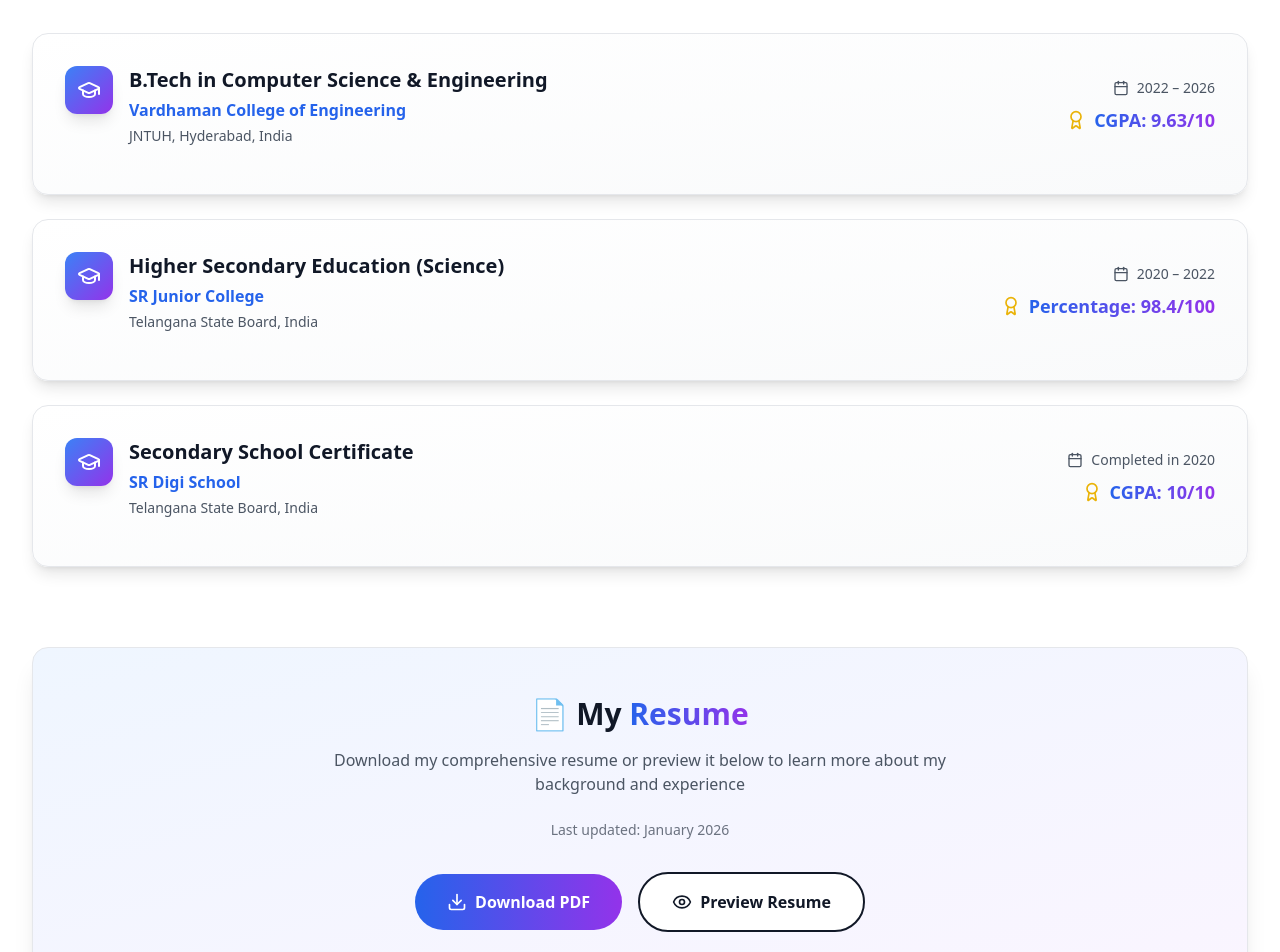
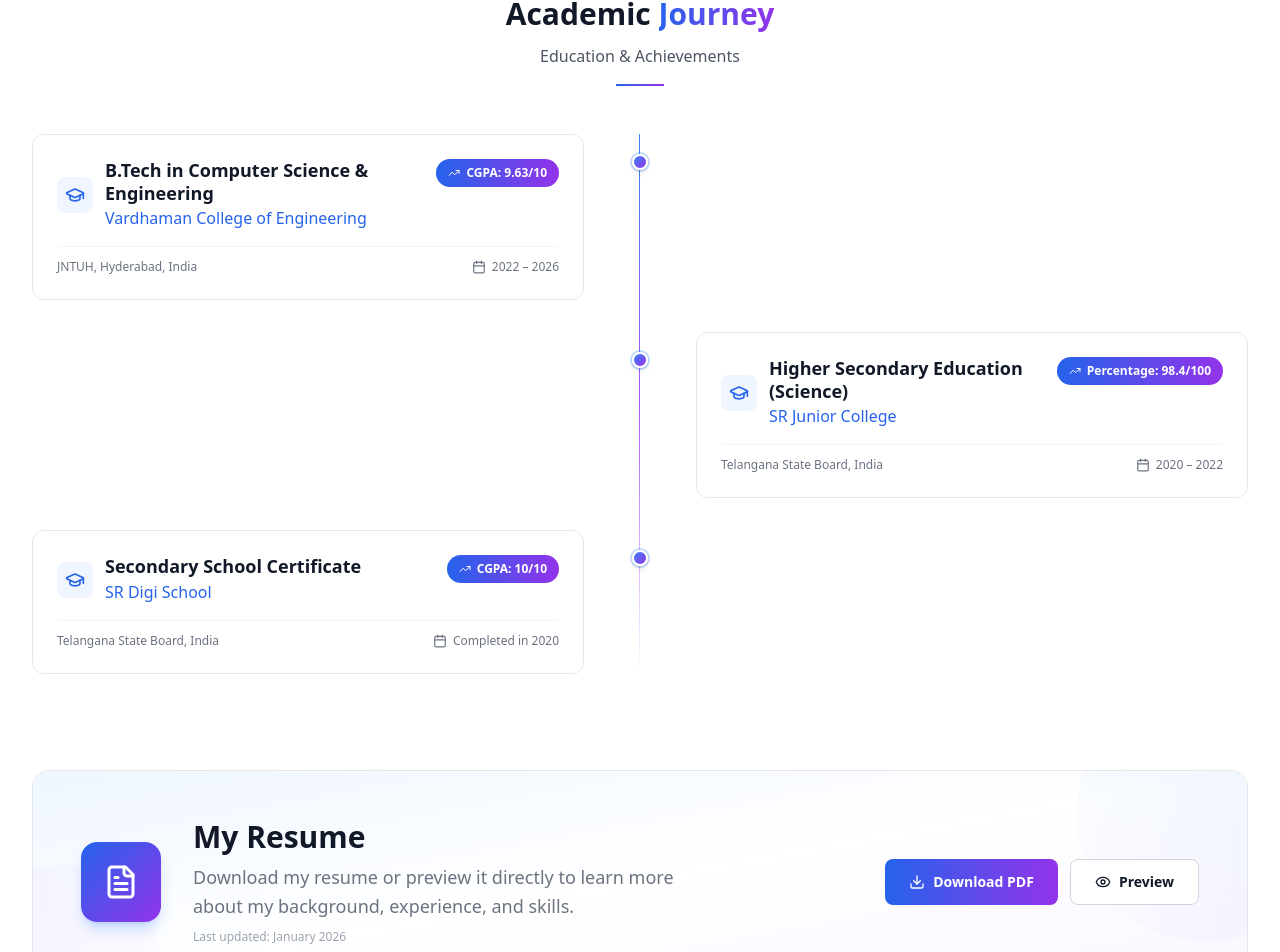
Before and after one commit to AjayKumbham/portfolio, a React (Vite) app: page /about in a window 1280 px wide. Shown: the part 1398-2350 px from the top of the page. Built offline with nearby package versions, Linux system fonts and the light colour scheme.

Commit message:
feat: redesign about page with professional academic timeline and resume layouts

```diff
--- a/src/pages/About.tsx
+++ b/src/pages/About.tsx
@@ -4,7 +4,7 @@
 import { personalInfo } from '../data/personal';
 import { educationData } from '../data/education';
 import { resumeData } from '../data/resume';
-import { X, Download, Eye, GraduationCap, Calendar, Award } from 'lucide-react';
+import { X, Download, Eye, GraduationCap, Calendar, TrendingUp, FileText } from 'lucide-react';
 
 const About: React.FC = () => {
   const [showResumeModal, setShowResumeModal] = useState(false);
@@ -21,17 +21,19 @@
   return (
     <div className="min-h-screen bg-white dark:bg-gray-900 py-20">
       <div className="max-w-7xl mx-auto px-4 sm:px-6 lg:px-8">
+
         {/* Header */}
         <div className="text-center mb-16">
           <h1 className="text-4xl lg:text-6xl font-bold text-gray-900 dark:text-white mb-6">
             About <span className="bg-gradient-to-r from-blue-600 to-purple-600 bg-clip-text text-transparent">Me</span>
           </h1>
-          <p className="text-xl text-gray-600 dark:text-gray-300 max-w-3xl mx-auto">
+          <p className="text-xl text-gray-600 dark:text-gray-300 max-w-3xl mx-auto leading-relaxed">
             {aboutData.intro}
           </p>
         </div>
 
-        <div className="grid grid-cols-1 lg:grid-cols-2 gap-16 items-center mb-20">
+        {/* Profile + Description */}
+        <div className="grid grid-cols-1 lg:grid-cols-2 gap-16 items-center mb-24">
           {/* Image */}
           <div className="order-2 lg:order-1">
             <div className="relative">
@@ -45,7 +47,7 @@
           </div>
 
           {/* Content */}
-          <div className="order-1 lg:order-2 space-y-6">
+          <div className="order-1 lg:order-2 space-y-8">
             <p className="text-lg text-gray-600 dark:text-gray-300 leading-relaxed">
               {aboutData.description}
             </p>
@@ -65,10 +67,13 @@
         </div>
 
         {/* Passions */}
-        <div className="mb-20">
-          <h2 className="text-3xl font-bold text-gray-900 dark:text-white mb-8 text-center">
+        <div className="mb-24">
+          <div className="text-center mb-12">
+            <h2 className="text-3xl font-bold text-gray-900 dark:text-white mb-3">
               What I'm <span className="bg-gradient-to-r from-blue-600 to-purple-600 bg-clip-text text-transparent">Passionate</span> About
             </h2>
+            <div className="w-12 h-0.5 bg-gradient-to-r from-blue-600 to-purple-600 mx-auto mt-4"></div>
+          </div>
 
           <div className="grid grid-cols-1 md:grid-cols-2 lg:grid-cols-4 gap-8">
             {aboutData.passions.map((passion, index) => (
@@ -87,93 +92,130 @@
           </div>
         </div>
 
-        {/* Education Section */}
-        <div className="mb-20">
+        {/* Academic Journey */}
+        <div className="mb-24">
           <div className="text-center mb-12">
-            <h2 className="text-3xl font-bold text-gray-900 dark:text-white mb-4">
+            <h2 className="text-3xl font-bold text-gray-900 dark:text-white mb-3">
               Academic <span className="bg-gradient-to-r from-blue-600 to-purple-600 bg-clip-text text-transparent">Journey</span>
             </h2>
-            <p className="text-gray-600 dark:text-gray-300 max-w-2xl mx-auto">
-              My educational background and academic achievements
-            </p>
+            <p className="text-gray-600 dark:text-gray-400 text-base mt-2">Education & Achievements</p>
+            <div className="w-12 h-0.5 bg-gradient-to-r from-blue-600 to-purple-600 mx-auto mt-4"></div>
           </div>
 
-          <div className="space-y-6">
-            {educationData.map((edu) => (
+          {/* Timeline */}
+          <div className="relative">
+            {/* Vertical line */}
+            <div className="absolute left-6 md:left-1/2 top-0 bottom-0 w-px bg-gradient-to-b from-blue-500 via-purple-500 to-transparent transform md:-translate-x-px hidden md:block"></div>
+
+            <div className="space-y-8">
+              {educationData.map((edu, index) => (
                 <div
                   key={edu.id}
-                className="group bg-gradient-to-br from-white to-gray-50 dark:from-gray-800 dark:to-gray-900 rounded-2xl shadow-lg hover:shadow-xl transition-all duration-300 border border-gray-200 dark:border-gray-700 overflow-hidden"
+                  className={`relative flex flex-col md:flex-row gap-8 ${index % 2 === 0 ? 'md:flex-row' : 'md:flex-row-reverse'}`}
                 >
-                <div className="p-6 md:p-8">
-                  <div className="flex flex-col md:flex-row md:items-center md:justify-between gap-4 mb-4">
-                    <div className="flex items-start gap-4">
-                      <div className="p-3 bg-gradient-to-br from-blue-500 to-purple-600 rounded-xl shadow-lg group-hover:scale-110 transition-transform duration-300">
-                        <GraduationCap className="w-6 h-6 text-white" />
+                  {/* Content Card */}
+                  <div className="flex-1">
+                    <div className="group bg-white dark:bg-gray-800 border border-gray-200 dark:border-gray-700 rounded-xl p-6 hover:border-blue-500 dark:hover:border-blue-500 hover:shadow-lg hover:shadow-blue-500/10 transition-all duration-300">
+                      {/* Top row */}
+                      <div className="flex items-start justify-between gap-4 mb-4">
+                        <div className="flex items-center gap-3">
+                          <div className="p-2 bg-blue-50 dark:bg-blue-900/30 rounded-lg flex-shrink-0">
+                            <GraduationCap className="w-5 h-5 text-blue-600 dark:text-blue-400" />
                           </div>
                           <div>
-                        <h3 className="text-xl font-bold text-gray-900 dark:text-white mb-1">
+                            <h3 className="text-lg font-bold text-gray-900 dark:text-white leading-tight">
                               {edu.qualification}
                             </h3>
-                        <p className="text-blue-600 dark:text-blue-400 font-semibold">
+                            <p className="text-blue-600 dark:text-blue-400 text-base font-medium mt-0.5">
                               {edu.institution}
-                        </p>
-                        <p className="text-sm text-gray-600 dark:text-gray-400 mt-1">
-                          {edu.university}
                             </p>
                           </div>
                         </div>
 
-                    <div className="flex flex-col items-start md:items-end gap-2">
-                      <div className="flex items-center gap-2 text-gray-600 dark:text-gray-300">
-                        <Calendar className="w-4 h-4" />
-                        <span className="text-sm font-medium">{edu.duration}</span>
-                      </div>
-                      <div className="flex items-center gap-2">
-                        <Award className="w-5 h-5 text-yellow-500" />
-                        <span className="text-lg font-bold bg-gradient-to-r from-blue-600 to-purple-600 bg-clip-text text-transparent">
+                        {/* Score Badge */}
+                        <div className="flex-shrink-0">
+                          <span className="inline-flex items-center gap-1.5 px-3 py-1.5 bg-gradient-to-r from-blue-600 to-purple-600 text-white text-xs font-bold rounded-full whitespace-nowrap">
+                            <TrendingUp className="w-3 h-3" />
                             {edu.result}
                           </span>
                         </div>
                       </div>
+
+                      {/* Bottom row */}
+                      <div className="flex items-center justify-between pt-3 border-t border-gray-100 dark:border-gray-700">
+                        <p className="text-xs text-gray-500 dark:text-gray-400">
+                          {edu.university}
+                        </p>
+                        <div className="flex items-center gap-1.5 text-xs text-gray-500 dark:text-gray-400">
+                          <Calendar className="w-3.5 h-3.5" />
+                          <span>{edu.duration}</span>
                         </div>
                       </div>
+                    </div>
+                  </div>
+
+                  {/* Timeline dot – center (md) */}
+                  <div className="hidden md:flex items-start justify-center w-12 flex-shrink-0 pt-5">
+                    <div className="w-4 h-4 rounded-full bg-gradient-to-br from-blue-500 to-purple-600 border-2 border-white dark:border-gray-900 shadow-md ring-2 ring-blue-500/30"></div>
+                  </div>
+
+                  {/* Empty half for alternating layout */}
+                  <div className="flex-1 hidden md:block"></div>
                 </div>
               ))}
             </div>
           </div>
+        </div>
 
         {/* Resume Section */}
-        <div className="bg-gradient-to-br from-blue-50 to-purple-50 dark:from-gray-800 dark:to-gray-900 rounded-2xl shadow-xl border border-gray-200 dark:border-gray-700 p-8 md:p-12">
-          <div className="text-center mb-8">
-            <h2 className="text-3xl font-bold text-gray-900 dark:text-white mb-4">
-              📄 My <span className="bg-gradient-to-r from-blue-600 to-purple-600 bg-clip-text text-transparent">Resume</span>
+        <div className="relative overflow-hidden rounded-2xl border border-gray-200 dark:border-gray-700">
+          {/* Background accent */}
+          <div className="absolute inset-0 bg-gradient-to-br from-blue-50 via-white to-purple-50 dark:from-gray-800 dark:via-gray-800 dark:to-gray-900"></div>
+          <div className="absolute top-0 right-0 w-64 h-64 bg-gradient-to-bl from-blue-500/10 to-transparent rounded-full transform translate-x-1/3 -translate-y-1/3"></div>
+          <div className="absolute bottom-0 left-0 w-48 h-48 bg-gradient-to-tr from-purple-500/10 to-transparent rounded-full transform -translate-x-1/3 translate-y-1/3"></div>
+
+          <div className="relative flex flex-col md:flex-row items-center gap-8 p-8 md:p-12">
+            {/* Icon block */}
+            <div className="flex-shrink-0">
+              <div className="w-20 h-20 rounded-2xl bg-gradient-to-br from-blue-600 to-purple-600 flex items-center justify-center shadow-lg shadow-blue-500/25">
+                <FileText className="w-9 h-9 text-white" />
+              </div>
+            </div>
+
+            {/* Text */}
+            <div className="flex-1 text-center md:text-left">
+              <h2 className="text-3xl font-bold text-gray-900 dark:text-white mb-2">
+                My Resume
               </h2>
-            <p className="text-gray-600 dark:text-gray-300 max-w-2xl mx-auto mb-6">
-              Download my comprehensive resume or preview it below to learn more about my background and experience
+              <p className="text-gray-500 dark:text-gray-400 text-lg leading-relaxed max-w-lg">
+                Download my resume or preview it directly to learn more about my background, experience, and skills.
               </p>
-            <p className="text-sm text-gray-500 dark:text-gray-400">
+              <p className="text-xs text-gray-400 dark:text-gray-500 mt-2">
                 Last updated: {resumeData.lastUpdated}
               </p>
             </div>
 
-          <div className="flex flex-col sm:flex-row gap-4 justify-center items-center">
+            {/* Actions */}
+            <div className="flex flex-col sm:flex-row gap-3 flex-shrink-0">
               <button
                 onClick={handleDownload}
-              className="group inline-flex items-center px-8 py-4 bg-gradient-to-r from-blue-600 to-purple-600 text-white rounded-full font-semibold hover:from-purple-600 hover:to-blue-600 transition-all duration-300 hover:scale-105 hover:shadow-xl hover:shadow-blue-500/25"
+                className="group inline-flex items-center justify-center gap-2 px-6 py-3 bg-gradient-to-r from-blue-600 to-purple-600 text-white rounded-lg font-semibold text-sm hover:from-purple-600 hover:to-blue-600 transition-all duration-300 hover:shadow-lg hover:shadow-blue-500/25 hover:-translate-y-0.5"
               >
-              <Download className="w-5 h-5 mr-2 group-hover:animate-bounce" />
+                <Download className="w-4 h-4 group-hover:animate-bounce" />
                 Download PDF
               </button>
 
               <button
                 onClick={() => setShowResumeModal(true)}
-              className="group inline-flex items-center px-8 py-4 bg-white dark:bg-gray-800 text-gray-900 dark:text-white border-2 border-gray-900 dark:border-white rounded-full font-semibold hover:bg-gray-900 hover:text-white dark:hover:bg-white dark:hover:text-gray-900 transition-all duration-300 hover:scale-105"
+                className="group inline-flex items-center justify-center gap-2 px-6 py-3 bg-white dark:bg-gray-800 text-gray-900 dark:text-white border border-gray-300 dark:border-gray-600 rounded-lg font-semibold text-sm hover:border-blue-500 dark:hover:border-blue-500 hover:text-blue-600 dark:hover:text-blue-400 transition-all duration-300 hover:-translate-y-0.5"
               >
-              <Eye className="w-5 h-5 mr-2" />
-              Preview Resume
+                <Eye className="w-4 h-4" />
+                Preview
               </button>
             </div>
           </div>
+        </div>
+
       </div>
 
       {/* Resume Preview Modal */}
@@ -181,29 +223,34 @@
         <div className="fixed inset-0 z-50 flex items-center justify-center p-4 bg-black/80 backdrop-blur-sm animate-in fade-in duration-200">
           <div className="relative w-full max-w-5xl max-h-[90vh] bg-white dark:bg-gray-900 rounded-2xl shadow-2xl overflow-hidden animate-in zoom-in duration-300">
             {/* Modal Header */}
-            <div className="sticky top-0 z-10 flex items-center justify-between p-4 bg-gradient-to-r from-blue-600 to-purple-600 text-white">
-              <h3 className="text-xl font-bold">Resume Preview</h3>
+            <div className="sticky top-0 z-10 flex items-center justify-between px-6 py-4 bg-white dark:bg-gray-900 border-b border-gray-200 dark:border-gray-700">
               <div className="flex items-center gap-3">
+                <div className="w-8 h-8 rounded-lg bg-gradient-to-br from-blue-600 to-purple-600 flex items-center justify-center">
+                  <FileText className="w-4 h-4 text-white" />
+                </div>
+                <h3 className="text-base font-bold text-gray-900 dark:text-white">Resume Preview</h3>
+              </div>
+              <div className="flex items-center gap-2">
                 <button
                   onClick={handleDownload}
-                  className="inline-flex items-center px-4 py-2 bg-white/20 hover:bg-white/30 rounded-lg font-medium transition-all duration-200"
+                  className="inline-flex items-center gap-2 px-4 py-2 text-sm font-medium text-gray-700 dark:text-gray-300 bg-gray-100 dark:bg-gray-800 hover:bg-gray-200 dark:hover:bg-gray-700 rounded-lg transition-all duration-200"
                 >
-                  <Download className="w-4 h-4 mr-2" />
+                  <Download className="w-4 h-4" />
                   Download
                 </button>
                 <button
                   onClick={() => setShowResumeModal(false)}
-                  className="p-2 hover:bg-white/20 rounded-lg transition-all duration-200"
+                  className="p-2 text-gray-500 hover:text-gray-900 dark:hover:text-white hover:bg-gray-100 dark:hover:bg-gray-800 rounded-lg transition-all duration-200"
                   aria-label="Close modal"
                 >
-                  <X className="w-6 h-6" />
+                  <X className="w-5 h-5" />
                 </button>
               </div>
             </div>
 
             {/* Modal Content */}
-            <div className="overflow-y-auto max-h-[calc(90vh-80px)] bg-gray-100 dark:bg-gray-800 p-4">
-              <div className="bg-white dark:bg-gray-900 rounded-lg shadow-lg overflow-hidden">
+            <div className="overflow-y-auto max-h-[calc(90vh-73px)] bg-gray-50 dark:bg-gray-800 p-4">
+              <div className="bg-white dark:bg-gray-900 rounded-xl shadow-sm overflow-hidden">
                 <img
                   src={resumeData.previewImage}
                   alt="Resume Preview"
@@ -215,26 +262,24 @@
                     if (fallback) fallback.style.display = 'flex';
                   }}
                 />
-                <div className="hidden flex-col items-center justify-center p-12 text-center bg-gray-100 dark:bg-gray-800 min-h-[400px]">
-                  <div className="text-gray-500 dark:text-gray-400 mb-4">
-                    <svg className="w-16 h-16 mx-auto mb-4" fill="none" stroke="currentColor" viewBox="0 0 24 24">
-                      <path strokeLinecap="round" strokeLinejoin="round" strokeWidth={1} d="M9 12h6m-6 4h6m2 5H7a2 2 0 01-2-2V5a2 2 0 012-2h5.586a1 1 0 01.707.293l5.414 5.414a1 1 0 01.293.707V19a2 2 0 01-2 2z" />
-                    </svg>
+                <div className="hidden flex-col items-center justify-center p-12 text-center bg-gray-50 dark:bg-gray-800 min-h-[400px]">
+                  <div className="w-16 h-16 rounded-2xl bg-gray-100 dark:bg-gray-700 flex items-center justify-center mb-4">
+                    <FileText className="w-8 h-8 text-gray-400 dark:text-gray-500" />
                   </div>
-                  <p className="text-lg font-semibold text-gray-700 dark:text-gray-300 mb-2">
-                    Resume Preview Image Not Found
+                  <p className="text-base font-semibold text-gray-700 dark:text-gray-300 mb-1">
+                    Resume Preview Unavailable
                   </p>
                   <p className="text-sm text-gray-500 dark:text-gray-400 mb-4">
-                    Please add your resume preview image at:
+                    Add your preview image at:
                   </p>
-                  <code className="bg-gray-200 dark:bg-gray-700 px-4 py-2 rounded text-xs">
+                  <code className="bg-gray-200 dark:bg-gray-700 text-gray-600 dark:text-gray-300 px-4 py-2 rounded-lg text-xs font-mono">
                     {resumeData.previewImage}
                   </code>
                   <button
                     onClick={handleDownload}
-                    className="mt-6 inline-flex items-center px-6 py-3 bg-gradient-to-r from-blue-600 to-purple-600 text-white rounded-lg font-semibold hover:from-purple-600 hover:to-blue-600 transition-all duration-300"
+                    className="mt-6 inline-flex items-center gap-2 px-6 py-3 bg-gradient-to-r from-blue-600 to-purple-600 text-white rounded-lg font-semibold text-sm hover:from-purple-600 hover:to-blue-600 transition-all duration-300"
                   >
-                    <Download className="w-4 h-4 mr-2" />
+                    <Download className="w-4 h-4" />
                     Download PDF Instead
                   </button>
                 </div>
```
Lines whose indentation alone changed are shown as unchanged.
